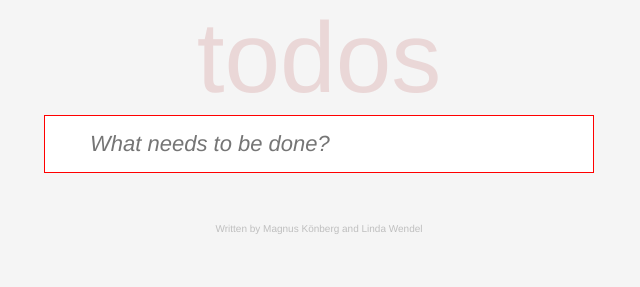
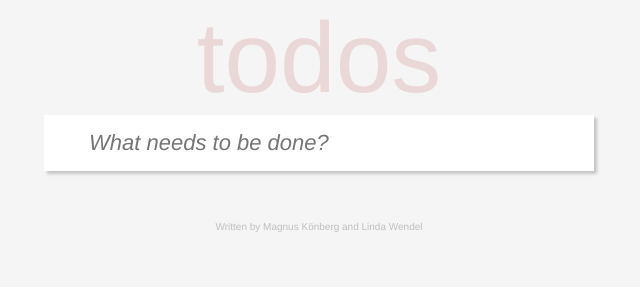
Before and after one commit to lindawendel/ToDo, a plain HTML site: page Test3/test3.html in a window 1280 px wide. Shown: the whole page, without its empty margins (321-961 px from the left). Drawn offline with Linux system fonts and the light colour scheme.

Commit message:
box-shadow

```diff
--- a/Test3/test3.css
+++ b/Test3/test3.css
@@ -19,7 +19,8 @@ body {
 #container {
   line-height: 1.4em;
   font-weight: 300;
-  border: 1px solid red;
+  /* border: 0.5px solid red; */
+  box-shadow: 3px 3px 3px rgb(0 0 0 / 20%);
   /* padding-top: 10px;
   padding-bottom: 10px; */
 
```
